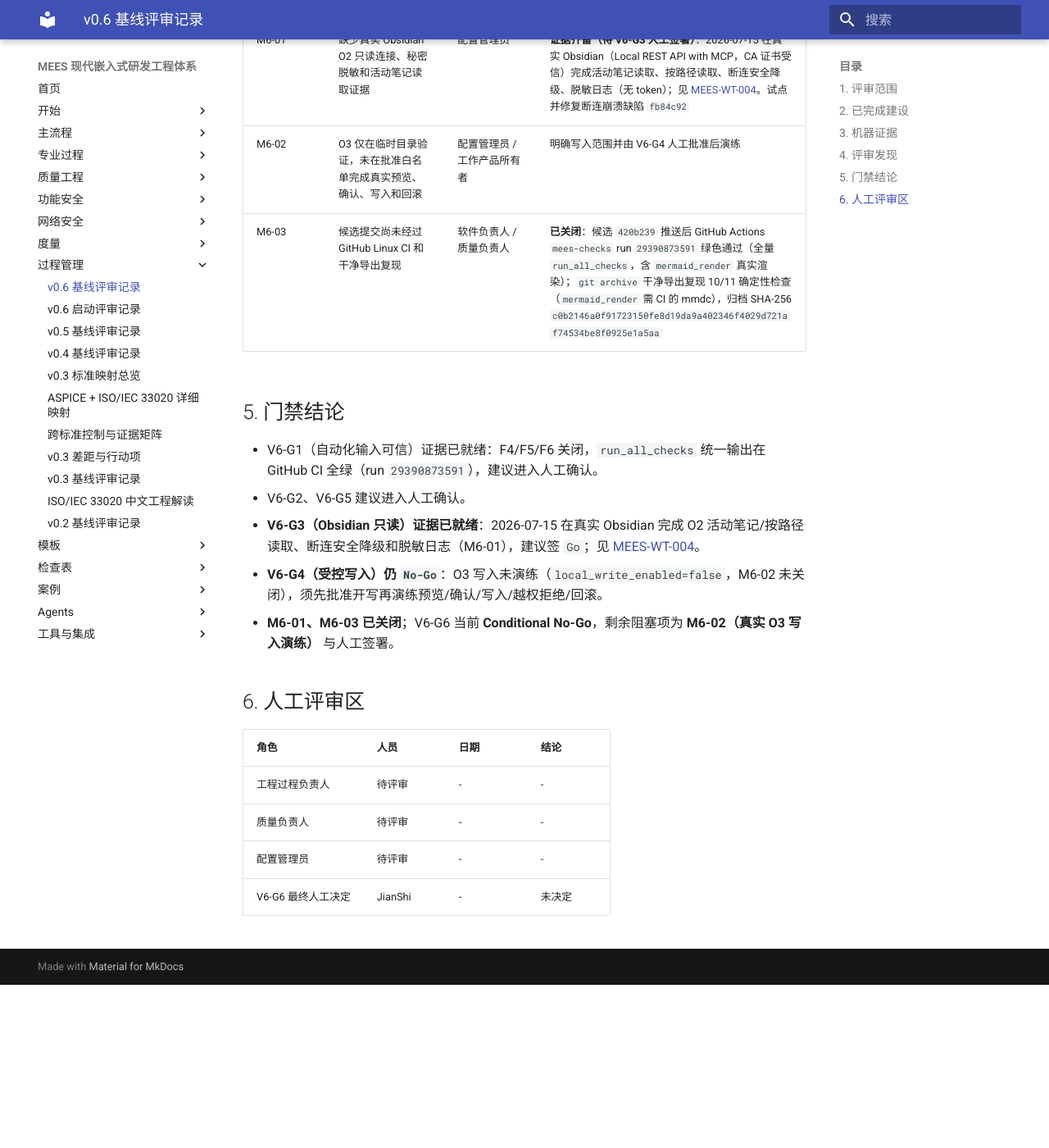
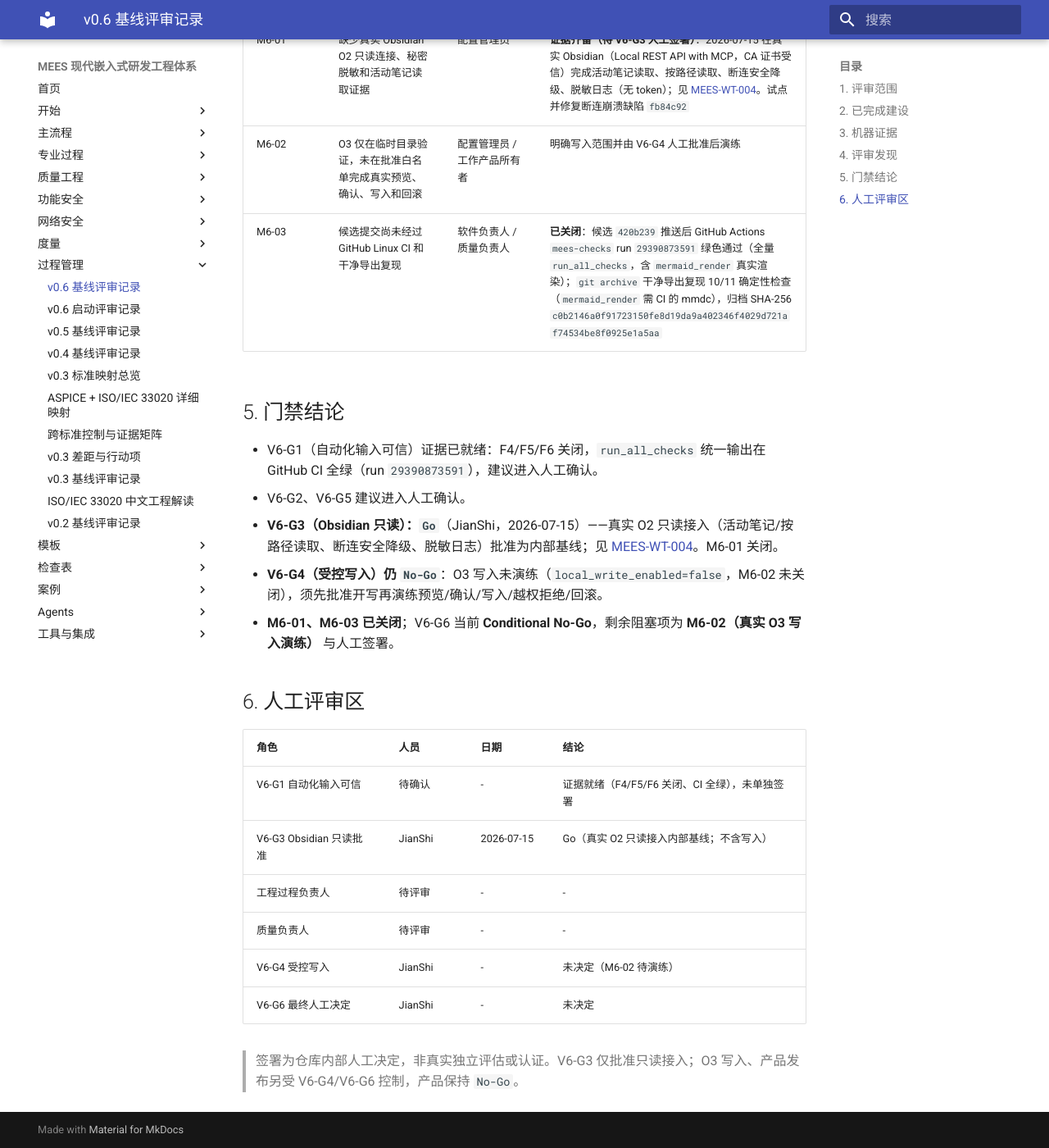
Before and after one commit to JianShiYao/MEES, an MkDocs documentation site: the page built from docs/11_Process_Management/v0.6基线评审记录.md, in a window 1280 px wide and 1400 px high, scrolled down 1282 px. Shown: the whole window at 82% size. Built offline with MkDocs 1.6.1 and Material for MkDocs 9.7.7, drawn with Linux system fonts in a browser that asks for light colours; before the commit the page ends 2483 px from its top, so only the background shows below that.

Commit message:
docs(v0.6): JianShi signs V6-G3 Go (Obsidian read-only baseline)
- V6-G3 Go: real O2 read-only integration (active-note/path read, safe disconnect degrade, redacted audit) approved as internal baseline; walkthrough + review record signed
- write (O3) NOT opened: V6-G4 remains 未决定, M6-02 pending real write pilot; product No-Go; non-independent
- V6-G1 left as evidence-ready/unsigned (not fabricating an approval the user didn't give)

Co-Authored-By: Claude Opus 4.8 <noreply@anthropic.com>

```diff
--- a/docs/11_Process_Management/v0.6基线评审记录.md
+++ b/docs/11_Process_Management/v0.6基线评审记录.md
@@ -44,7 +44,7 @@
 
 - V6-G1（自动化输入可信）证据已就绪：F4/F5/F6 关闭，`run_all_checks` 统一输出在 GitHub CI 全绿（run `29390873591`），建议进入人工确认。
 - V6-G2、V6-G5 建议进入人工确认。
-- **V6-G3（Obsidian 只读）证据已就绪**：2026-07-15 在真实 Obsidian 完成 O2 活动笔记/按路径读取、断连安全降级和脱敏日志（M6-01），建议签 `Go`；见 [MEES-WT-004](../15_Case_Study/v0.6_ObsidianO2O3试点走查.md)。
+- **V6-G3（Obsidian 只读）：`Go`**（JianShi，2026-07-15）——真实 O2 只读接入（活动笔记/按路径读取、断连安全降级、脱敏日志）批准为内部基线；见 [MEES-WT-004](../15_Case_Study/v0.6_ObsidianO2O3试点走查.md)。M6-01 关闭。
 - **V6-G4（受控写入）仍 `No-Go`**：O3 写入未演练（`local_write_enabled=false`，M6-02 未关闭），须先批准开写再演练预览/确认/写入/越权拒绝/回滚。
 - **M6-01、M6-03 已关闭**；V6-G6 当前 **Conditional No-Go**，剩余阻塞项为 **M6-02（真实 O3 写入演练）** 与人工签署。
 
@@ -52,7 +52,11 @@
 
 | 角色 | 人员 | 日期 | 结论 |
 |---|---|---|---|
+| V6-G1 自动化输入可信 | 待确认 | - | 证据就绪（F4/F5/F6 关闭、CI 全绿），未单独签署 |
+| V6-G3 Obsidian 只读批准 | JianShi | 2026-07-15 | Go（真实 O2 只读接入内部基线；不含写入） |
 | 工程过程负责人 | 待评审 | - | - |
 | 质量负责人 | 待评审 | - | - |
-| 配置管理员 | 待评审 | - | - |
+| V6-G4 受控写入 | JianShi | - | 未决定（M6-02 待演练） |
 | V6-G6 最终人工决定 | JianShi | - | 未决定 |
+
+> 签署为仓库内部人工决定，非真实独立评估或认证。V6-G3 仅批准只读接入；O3 写入、产品发布另受 V6-G4/V6-G6 控制，产品保持 `No-Go`。
```
Also changed, not shown: docs/15_Case_Study/v0.6_ObsidianO2O3试点走查.md (+1 -1 lines).
